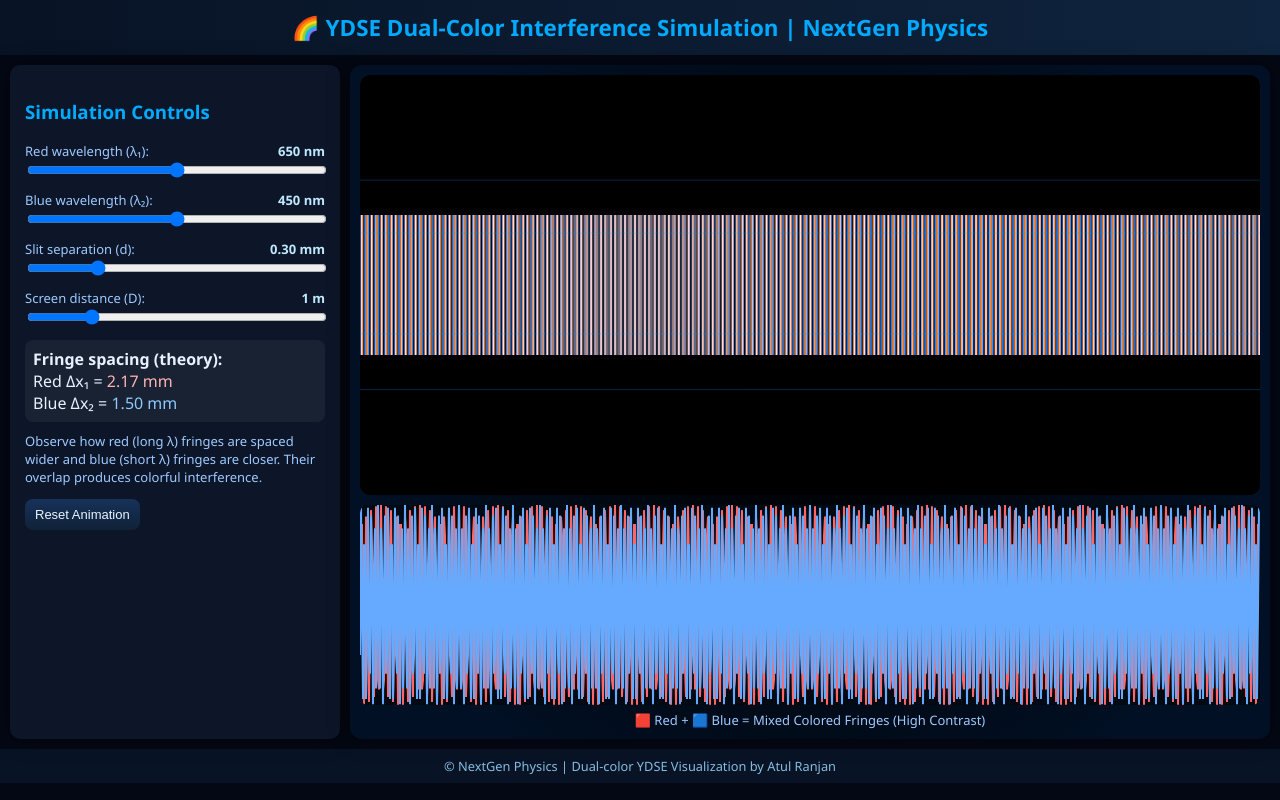
After one commit to Atulranjan2025/nextgen_physics, a Django app: page /ydse/ in a window 1280 px wide. The commit adds this page. Run offline with Django 5.2, Linux system fonts and the light colour scheme.

Commit message:
Added dynamic simulation system (HTML file + content_html support)

```diff
--- /dev/null
+++ b/notes/templates/notes/ydse.html
@@ -0,0 +1,245 @@
+<!DOCTYPE html>
+<html lang="en">
+<head>
+<meta charset="UTF-8">
+<meta name="viewport" content="width=device-width,initial-scale=1.0">
+<title>YDSE Dual-Color Interference | NextGen Physics</title>
+<style>
+  :root {
+    --bg: #040814;
+    --panel: #0c1628;
+    --accent: #00aaff;
+    --muted: #9fc9ff;
+  }
+  body {
+    margin: 0;
+    font-family: "Segoe UI", Roboto, sans-serif;
+    background: var(--bg);
+    color: #e6f2ff;
+  }
+  header {
+    background: linear-gradient(90deg, #081325, #0f243e);
+    text-align: center;
+    color: var(--accent);
+    font-weight: 600;
+    font-size: 1.4em;
+    padding: 12px;
+  }
+  .container {
+    display: flex;
+    flex-wrap: wrap;
+    padding: 10px;
+    gap: 10px;
+  }
+  .panel {
+    background: var(--panel);
+    border-radius: 10px;
+    padding: 15px;
+    box-shadow: 0 0 20px rgba(0,0,0,0.5);
+  }
+  #controls {
+    flex: 1 1 300px;
+    max-width: 350px;
+  }
+  #simulation {
+    flex: 3 1 900px;
+    display: flex;
+    flex-direction: column;
+    background: radial-gradient(circle at center, #000, #011024 80%);
+    border-radius: 12px;
+    padding: 10px;
+    position: relative;
+  }
+  #intensityGraph {
+    width: 100%;
+    height: 200px;
+    background: #010a12;
+    margin-top: 10px;
+    border-radius: 8px;
+  }
+  label {
+    display: block;
+    margin-top: 8px;
+    font-size: 13px;
+    color: var(--muted);
+  }
+  input[type=range] { width: 100%; }
+  .val { float: right; color: #bfe9ff; font-weight: 600; }
+  canvas {
+    border-radius: 10px;
+    width: 100%;
+    height: 420px;
+    background: #000;
+  }
+  .btn {
+    background: linear-gradient(180deg, #17315a, #0f2238);
+    border: none;
+    color: #eaf4ff;
+    padding: 8px 10px;
+    border-radius: 8px;
+    cursor: pointer;
+    font-size: 13px;
+  }
+  footer {
+    text-align: center;
+    padding: 8px;
+    color: #86bce0;
+    background: #081325;
+    font-size: 0.8em;
+  }
+</style>
+</head>
+<body>
+<header>🌈 YDSE Dual-Color Interference Simulation | NextGen Physics</header>
+
+<div class="container">
+  <!-- Control Panel -->
+  <div id="controls" class="panel">
+    <h3 style="color:var(--accent)">Simulation Controls</h3>
+    <label>Red wavelength (λ₁): <span id="val-red" class="val">650 nm</span></label>
+    <input id="λ1" type="range" min="600" max="700" step="5" value="650">
+
+    <label>Blue wavelength (λ₂): <span id="val-blue" class="val">450 nm</span></label>
+    <input id="λ2" type="range" min="400" max="500" step="5" value="450">
+
+    <label>Slit separation (d): <span id="val-d" class="val">0.30 mm</span></label>
+    <input id="d" type="range" min="0.1" max="1.0" step="0.01" value="0.3">
+
+    <label>Screen distance (D): <span id="val-D" class="val">1.0 m</span></label>
+    <input id="D" type="range" min="0.5" max="3.0" step="0.1" value="1.0">
+
+    <div style="margin-top:10px;padding:8px;background:rgba(255,255,255,0.05);border-radius:8px">
+      <b>Fringe spacing (theory):</b><br>
+      Red Δx₁ = <span id="dx1" style="color:#ffb3b3">1.83 mm</span><br>
+      Blue Δx₂ = <span id="dx2" style="color:#8ecaff">1.26 mm</span>
+    </div>
+    <p style="margin-top:10px;color:#9fc9ff;font-size:13px;">
+      Observe how red (long λ) fringes are spaced wider and blue (short λ) fringes are closer.
+      Their overlap produces colorful interference.
+    </p>
+    <button id="resetAnim" class="btn">Reset Animation</button>
+  </div>
+
+  <!-- Simulation Panel -->
+  <div id="simulation" class="panel">
+    <canvas id="simCanvas"></canvas>
+    <canvas id="intensityGraph"></canvas>
+    <div style="text-align:center;color:#9fc9ff;margin-top:6px;font-size:13px;">
+      🟥 Red + 🟦 Blue = Mixed Colored Fringes (High Contrast)
+    </div>
+  </div>
+</div>
+
+<footer>© NextGen Physics | Dual-color YDSE Visualization by Atul Ranjan</footer>
+
+<script>
+const sim = document.getElementById("simCanvas");
+const ctx = sim.getContext("2d");
+const graph = document.getElementById("intensityGraph");
+const gctx = graph.getContext("2d");
+
+const λ1 = document.getElementById("λ1");
+const λ2 = document.getElementById("λ2");
+const dSlider = document.getElementById("d");
+const DSlider = document.getElementById("D");
+
+const valR = document.getElementById("val-red");
+const valB = document.getElementById("val-blue");
+const valD = document.getElementById("val-D");
+const vald = document.getElementById("val-d");
+const dx1 = document.getElementById("dx1");
+const dx2 = document.getElementById("dx2");
+const resetAnim = document.getElementById("resetAnim");
+
+let t = 0;
+function resize() {
+  sim.width = sim.clientWidth * devicePixelRatio;
+  sim.height = sim.clientHeight * devicePixelRatio;
+  graph.width = graph.clientWidth * devicePixelRatio;
+  graph.height = graph.clientHeight * devicePixelRatio;
+}
+window.addEventListener("resize", resize);
+resize();
+
+function draw() {
+  const λr = λ1.value * 1e-9;
+  const λb = λ2.value * 1e-9;
+  const d = dSlider.value * 1e-3;
+  const D = DSlider.value;
+
+  const Δxr = (λr * D) / d;
+  const Δxb = (λb * D) / d;
+  dx1.textContent = (Δxr * 1000).toFixed(2) + " mm";
+  dx2.textContent = (Δxb * 1000).toFixed(2) + " mm";
+
+  valR.textContent = λ1.value + " nm";
+  valB.textContent = λ2.value + " nm";
+  vald.textContent = parseFloat(dSlider.value).toFixed(2) + " mm";
+  valD.textContent = D + " m";
+
+  const w = sim.width, h = sim.height;
+  ctx.clearRect(0, 0, w, h);
+  const cx = w / 2, scale = w / 0.4;
+  const N = Math.floor(w / 2);
+  const dataR = [], dataB = [];
+
+  for (let x = -N; x < N; x++) {
+    const X = x / scale;
+    const φr = (2 * Math.PI / λr) * (d * X / D);
+    const φb = (2 * Math.PI / λb) * (d * X / D);
+    const Ir = Math.pow(Math.cos(φr / 2), 2);
+    const Ib = Math.pow(Math.cos(φb / 2), 2);
+    dataR.push(Ir);
+    dataB.push(Ib);
+
+    // color mix (weighted RGB)
+    const R = Math.min(255, Ir * 255);
+    const B = Math.min(255, Ib * 255);
+    const mix = (R + B) / 2;
+    ctx.fillStyle = `rgb(${R},${mix*0.9},${B})`;
+    ctx.fillRect(cx + x, h / 3, 1, h / 3);
+  }
+
+  // moving wave pattern (animation aesthetic)
+  t += 0.02;
+  ctx.strokeStyle = "rgba(0,150,255,0.25)";
+  for (let i = 0; i < 4; i++) {
+    const y = h / 2 + Math.sin(t + i) * h * 0.25;
+    ctx.beginPath();
+    ctx.moveTo(0, y);
+    ctx.lineTo(w, y);
+    ctx.stroke();
+  }
+
+  // intensity graph (sum of both)
+  gctx.clearRect(0, 0, graph.width, graph.height);
+  gctx.lineWidth = 2;
+  // Red
+  gctx.strokeStyle = "#ff6666";
+  gctx.beginPath();
+  for (let i = 0; i < dataR.length; i++) {
+    const x = (i / dataR.length) * graph.width;
+    const y = graph.height * (1 - dataR[i]);
+    if (i === 0) gctx.moveTo(x, y);
+    else gctx.lineTo(x, y);
+  }
+  gctx.stroke();
+  // Blue
+  gctx.strokeStyle = "#66aaff";
+  gctx.beginPath();
+  for (let i = 0; i < dataB.length; i++) {
+    const x = (i / dataB.length) * graph.width;
+    const y = graph.height * (1 - dataB[i]);
+    if (i === 0) gctx.moveTo(x, y);
+    else gctx.lineTo(x, y);
+  }
+  gctx.stroke();
+
+  requestAnimationFrame(draw);
+}
+
+resetAnim.addEventListener("click", () => { t = 0; });
+draw();
+</script>
+</body>
+</html>
--- a/notes/urls.py
+++ b/notes/urls.py
@@ -20,6 +20,7 @@ urlpatterns = [
     path('dashboard/', views.dashboard, name='dashboard'),
     path('sim/projectile/', views.sim_projectile, name='sim_projectile'),
     path('sim/oblique/', views.sim_oblique_collision, name='sim_oblique_collision'),
+    path('ydse/', views.ydse_simulation, name='ydse_simulation'),
 
     # ✅ NEW LINE BELOW — Projectile Simulation
 
--- a/notes/views.py
+++ b/notes/views.py
@@ -1,12 +1,12 @@
 from django.shortcuts import render, get_object_or_404, redirect
-from django.http import JsonResponse
+from django.http import JsonResponse, HttpResponse
 from django.utils import timezone
 from django.core.paginator import Paginator
 from django.contrib import messages
 from django.contrib.auth.decorators import login_required
 from django.db.models import Avg
+from django.conf import settings
 import json, os, pandas as pd
-from django.conf import settings
 
 from .models import (
     PhysicsNote,
@@ -72,16 +72,57 @@ def note_detail(request, note_id):
 
 
 # =====================================================
-# ✅ SIMULATION SYSTEM
+# ✅ SIMULATION SYSTEM (Fully Dynamic)
 # =====================================================
 
 def simulations_menu(request):
+    """List all uploaded simulations."""
     simulations = Simulation.objects.all().order_by('title')
     return render(request, 'notes/simulations_menu.html', {'simulations': simulations})
 
+
 def simulation_detail(request, slug):
+    """
+    Display simulation content.
+    Supports:
+    1️⃣ Direct HTML pasted in admin (content_html)
+    2️⃣ Uploaded .html file (html_file)
+    3️⃣ Fallback template rendering
+    """
     simulation = get_object_or_404(Simulation, slug=slug)
-    return render(request, 'notes/simulation_detail.html', {'simulation': simulation})
+
+    # ✅ Case 1: Admin pasted full HTML in content_html
+    if hasattr(simulation, 'content_html') and simulation.content_html:
+        return HttpResponse(simulation.content_html)
+
+    # ✅ Case 2: Admin uploaded an HTML file
+    elif hasattr(simulation, 'html_file') and simulation.html_file:
+        file_path = simulation.html_file.path
+        if os.path.exists(file_path):
+            with open(file_path, 'r', encoding='utf-8') as f:
+                html_content = f.read()
+            return HttpResponse(html_content)
+
+    # ✅ Case 3: Fallback template
+    else:
+        return render(request, 'notes/simulation_detail.html', {'simulation': simulation})
+
+
+# =====================================================
+# ✅ CUSTOM SIMULATIONS (Built-in)
+# =====================================================
+
+def sim_projectile(request):
+    """Render Projectile Motion simulation."""
+    return render(request, 'notes/projectile_simulation.html')
+
+def sim_oblique_collision(request):
+    """Render Oblique Collision simulation."""
+    return render(request, 'notes/oblique_collision.html')
+
+def ydse_simulation(request):
+    """Render Young's Double Slit Experiment simulation."""
+    return render(request, 'notes/ydse.html')
 
 
 # =====================================================
@@ -277,10 +318,3 @@ def dashboard(request):
         "accuracies": accuracies,
     }
     return render(request, "notes/dashboard.html", context)
-from django.shortcuts import render
-
-def sim_projectile(request):
-    return render(request, 'notes/projectile_simulation.html')
-def sim_oblique_collision(request):
-    """Render the oblique collision simulation page"""
-    return render(request, 'notes/oblique_collision.html')
```
Also changed, not shown: notes/templates/notes/simulations_menu.html (+64 -45 lines), db.sqlite3.
